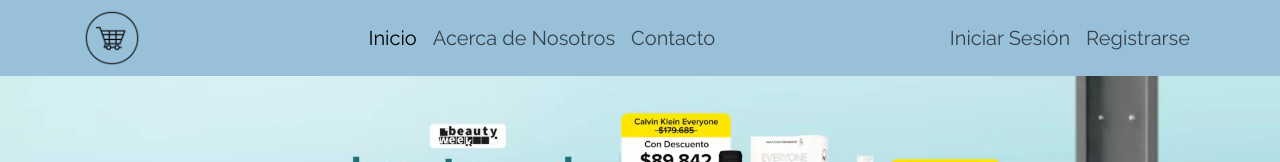
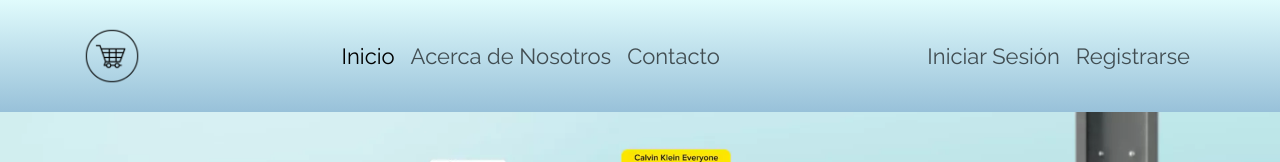
Before and after one commit to cbugeau/Ecommerce-2doE, a React (Vite) app: page / in a window 1280 px wide. Shown: the top 162 px of the page. Built offline with nearby package versions, Linux system fonts and the light colour scheme; no server answers.

Commit message:
Se cambió el color del Navbar

```diff
--- a/src/components/navbar/NavbarC.css
+++ b/src/components/navbar/NavbarC.css
@@ -2,11 +2,23 @@
   background-color: #98c1d9;
 }
 
+nav {
+  height: 14vh;
+}
+
 nav .nav-link {
   font-family: "Raleway", sans-serif;
-  font-size: 20px;
+  font-size: 22px;
   transition: transform 0.3s;
 }
 .nav-link:hover {
-  transform: scale(1.1);
+  transform: scale(1.01);
 }
+
+.navbar {
+  background: linear-gradient(
+    to bottom,
+    var(--color-fondo),
+    var(--color-terciario)
+  );
+}
```
